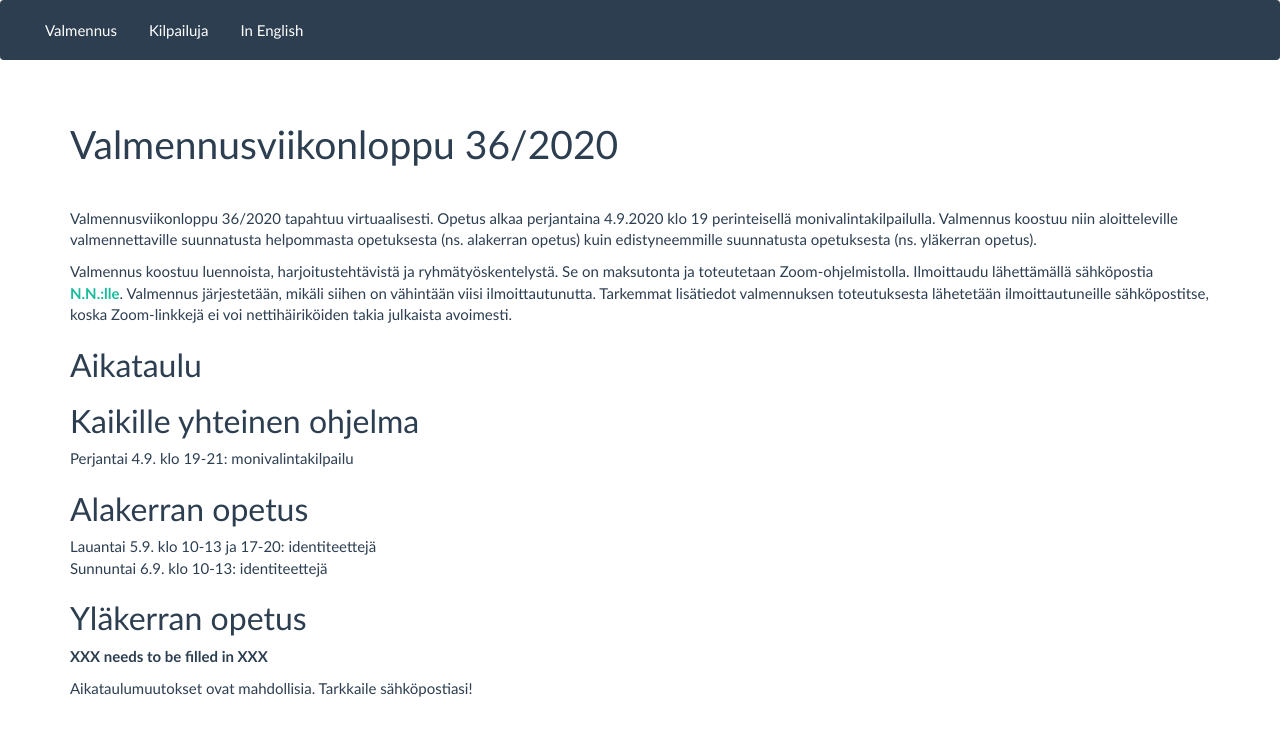
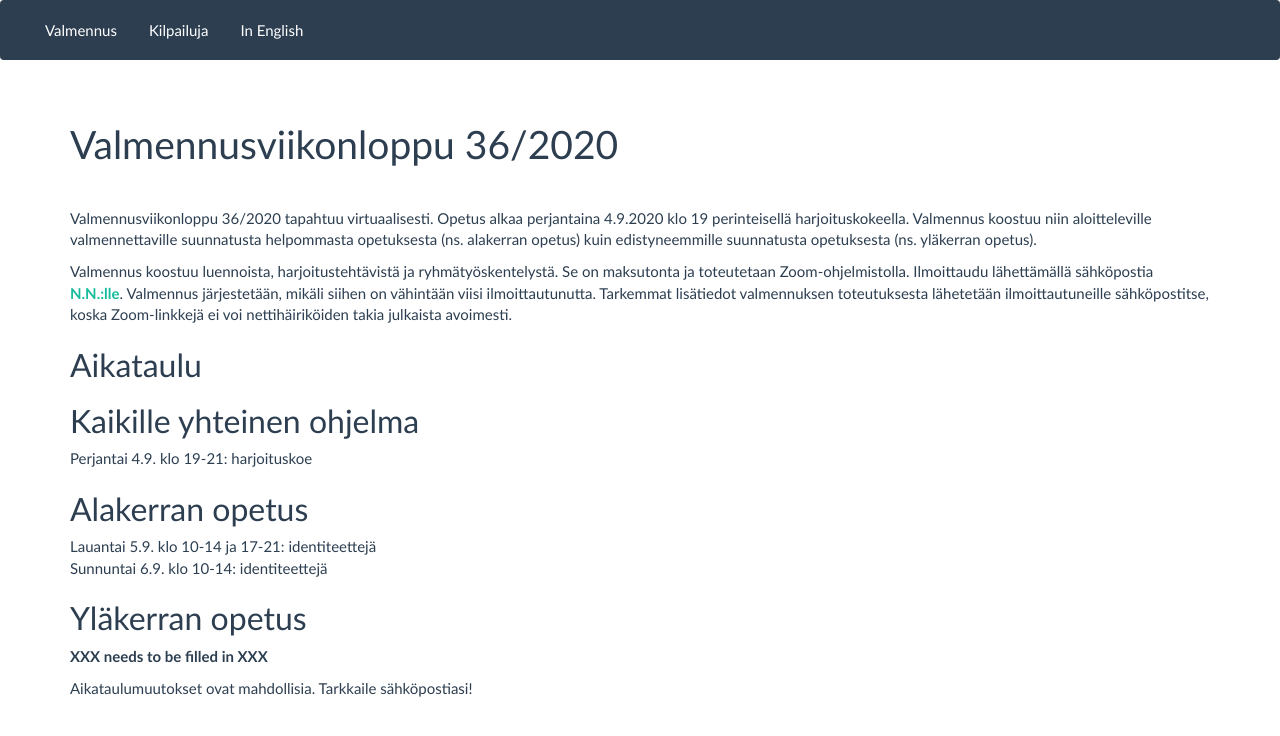
Before and after one commit to matematiikkakilpailut/matematiikkakilpailut.github.io, a Jekyll site: the page built from aikataulu/2020W36/index.md, in a window 1280 px wide. Shown: the top 736 px of the page. Built offline with Jekyll 4.4.1, drawn with Linux system fonts in a browser that asks for light colours.

Commit message:
korjauksia

```diff
--- a/aikataulu/2020W36/index.md
+++ b/aikataulu/2020W36/index.md
@@ -42,7 +42,7 @@ jsonld: >-
 
 Valmennusviikonloppu 36/2020 tapahtuu virtuaalisesti.
 Opetus alkaa perjantaina 4.9.2020 klo 19 perinteisellä
-monivalintakilpailulla.
+harjoituskokeella.
 Valmennus koostuu niin aloitteleville valmennettaville
 suunnatusta helpommasta opetuksesta (ns. alakerran opetus)
 kuin edistyneemmille suunnatusta opetuksesta (ns. yläkerran opetus).
@@ -60,12 +60,12 @@ takia julkaista avoimesti.
 
 ## Kaikille yhteinen ohjelma
 
-Perjantai 4.9. klo 19-21: monivalintakilpailu
+Perjantai 4.9. klo 19-21: harjoituskoe
 
 ## Alakerran opetus
 
-Lauantai 5.9. klo 10-13 ja 17-20: identiteettejä<br>
-Sunnuntai 6.9. klo 10-13: identiteettejä
+Lauantai 5.9. klo 10-14 ja 17-21: identiteettejä<br>
+Sunnuntai 6.9. klo 10-14: identiteettejä
 
 ## Yläkerran opetus
 
```
